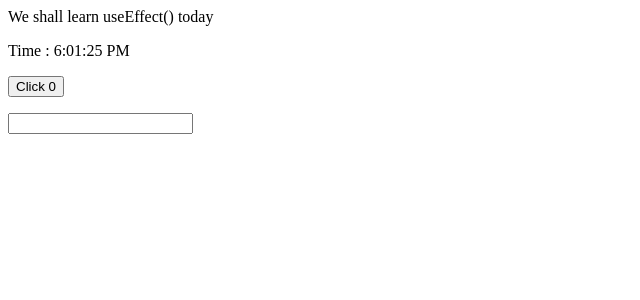
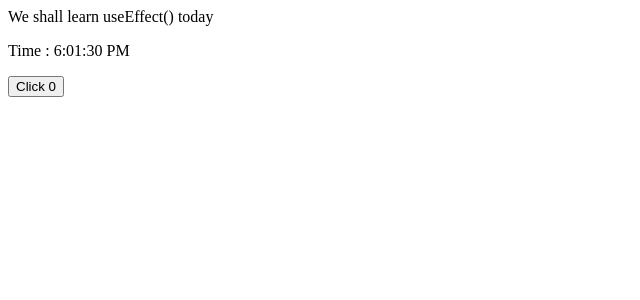
Before and after one commit to atikhasan007/react-practice, a React app: page / in a window 1280 px wide. Shown: the top 300 px of the page, without its empty margins (0-640 px from the left). Built offline with nearby package versions, Linux system fonts and the light colour scheme; the HTML template or start-up script is replaced by a standard one.

Commit message:
date useEffect onlyonce update , second parametter is empty[] so

```diff
--- a/src/componentsOne/MyComponent.jsx
+++ b/src/componentsOne/MyComponent.jsx
@@ -6,7 +6,7 @@ import React, { useEffect, useState } from 'react';
 const  MyComponent = () => {
 
     const [count , setCount ] = useState(0);
-    const [text, setText] = useState('');
+
     const [date, setDate] = useState(new Date());
 
 const addClick = () =>{
@@ -17,12 +17,20 @@ const addClick = () =>{
 const tick = () =>{
     setDate(new Date());
 }
+useEffect(()=>{
+  console.log('starting timer')
+  setInterval(tick, 1000);
+},[])
+
 
 
 useEffect(()=>{
   console.log('useEffect is render ');
     document.title = `Clicked ${count} times`;
-}, [count]);
+}, [count]);//dependency array
+
+
+
 
   return (
 
@@ -33,11 +41,7 @@ useEffect(()=>{
             <button type='button' onClick={addClick}>Click {count}</button>
         </p>
 
-      <p>
-         <input type='text' value={text} onChange={(e)=>
-            setText(e.target.value)
-         }/>
-      </p>
+
 
     </div>
   )
```
